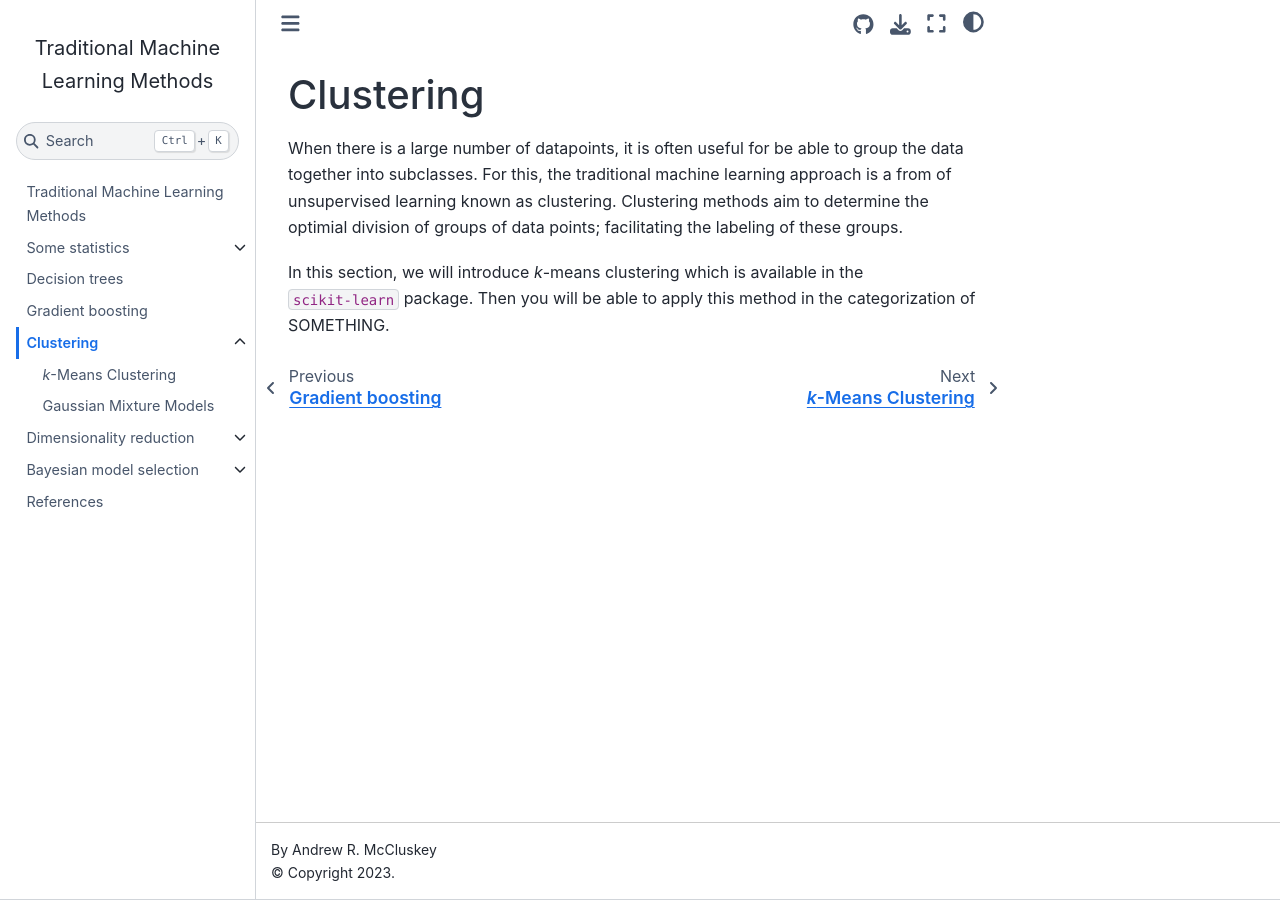
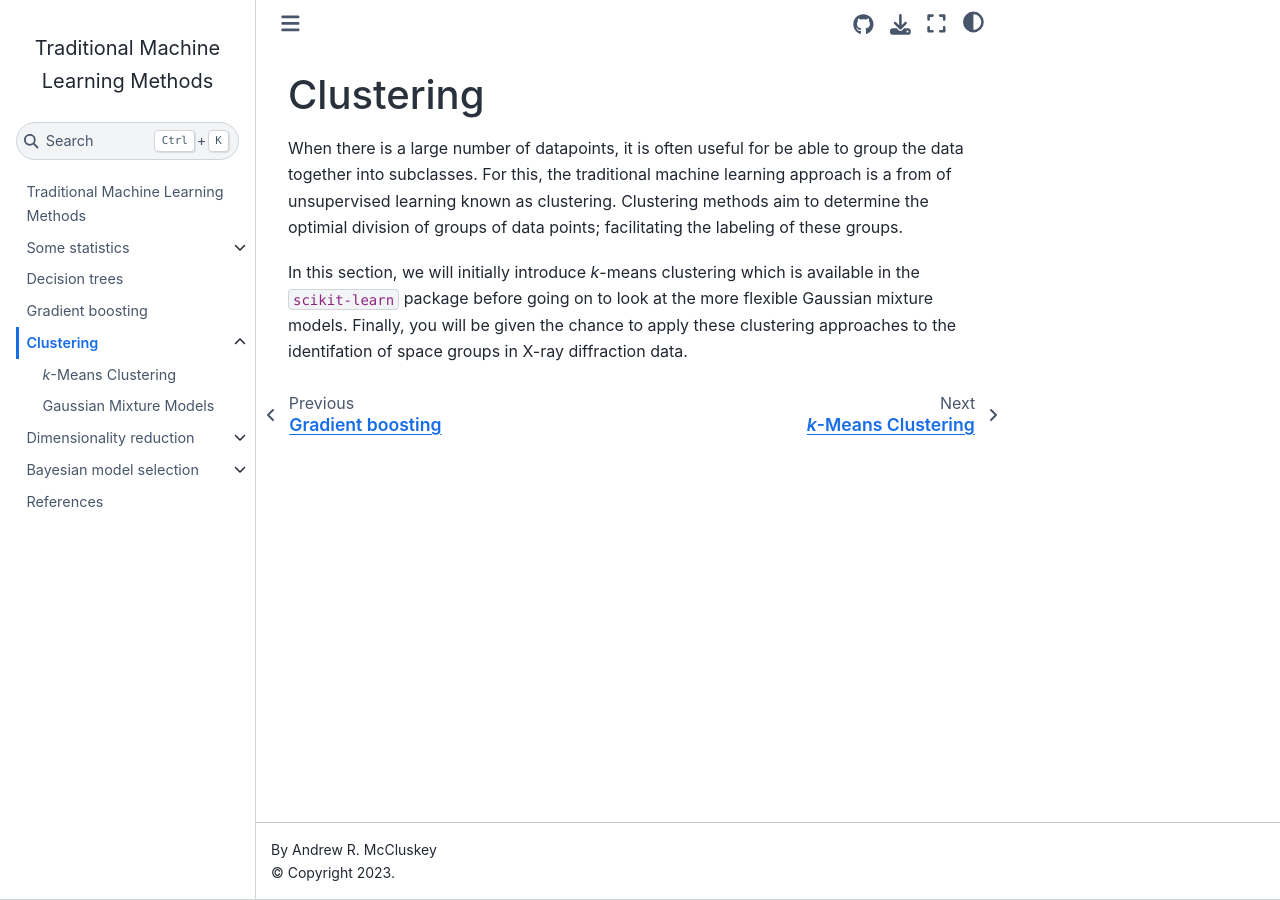
Before and after one commit to arm61/trad_ml_methods, a Jupyter Book: the page built from clustering.md, in a window 1280 px wide. Built offline with Jupyter Book 1.0.4 settings and Sphinx 7.4.7 and the Sphinx Book theme 1.1.4, drawn with Linux system fonts in a browser that asks for light colours.

Commit message:
describe exercise

```diff
--- a/clustering.md
+++ b/clustering.md
@@ -4,5 +4,5 @@ When there is a large number of datapoints, it is often useful for be able to gr
 For this, the traditional machine learning approach is a from of unsupervised learning known as clustering.
 Clustering methods aim to determine the optimial division of groups of data points; facilitating the labeling of these groups.
 
-In this section, we will introduce *k*-means clustering which is available in the `scikit-learn` package.
-Then you will be able to apply this method in the categorization of SOMETHING.
+In this section, we will initially introduce *k*-means clustering which is available in the `scikit-learn` package before going on to look at the more flexible Gaussian mixture models.
+Finally, you will be given the chance to apply these clustering approaches to the identifation of space groups in X-ray diffraction data.
```
